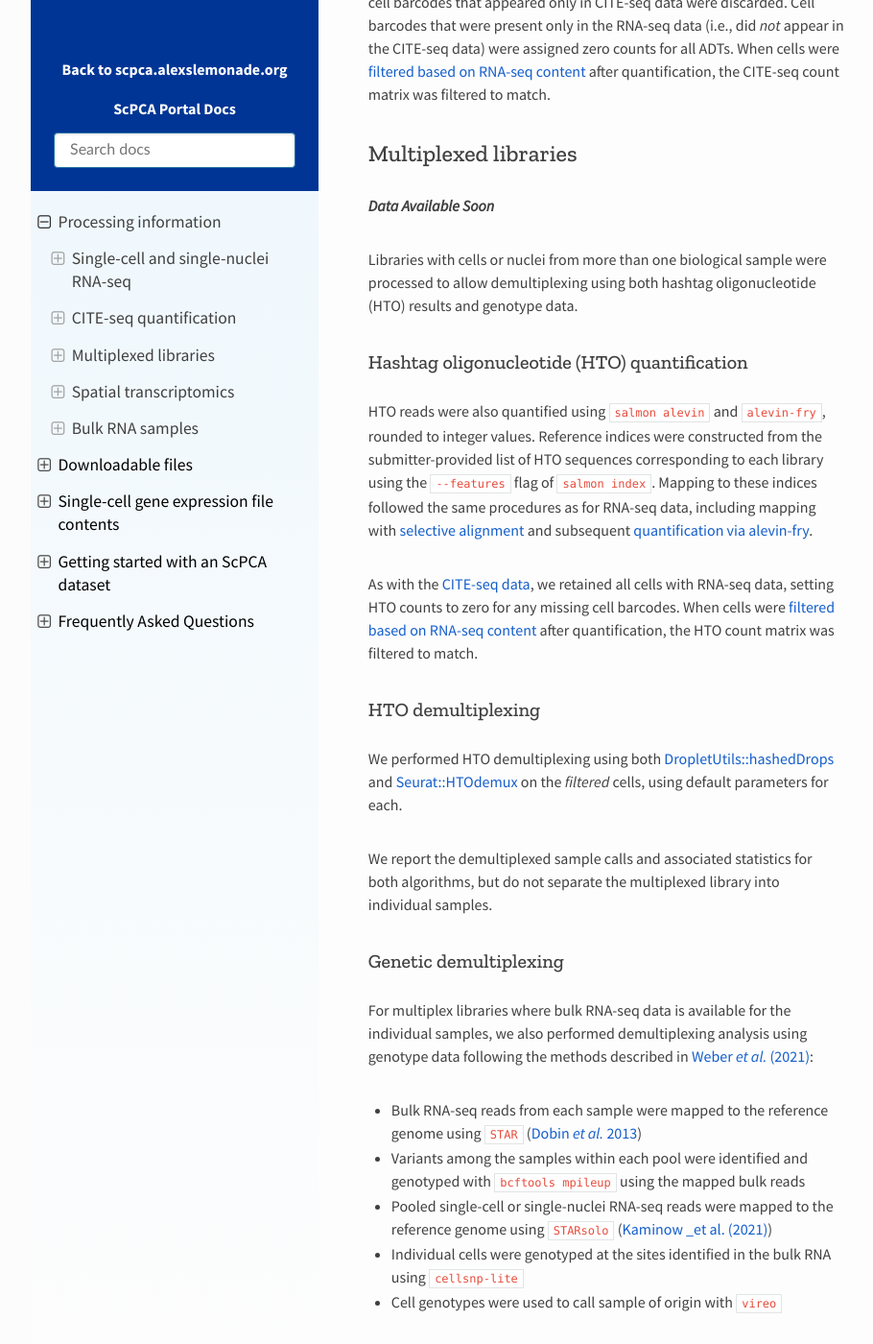
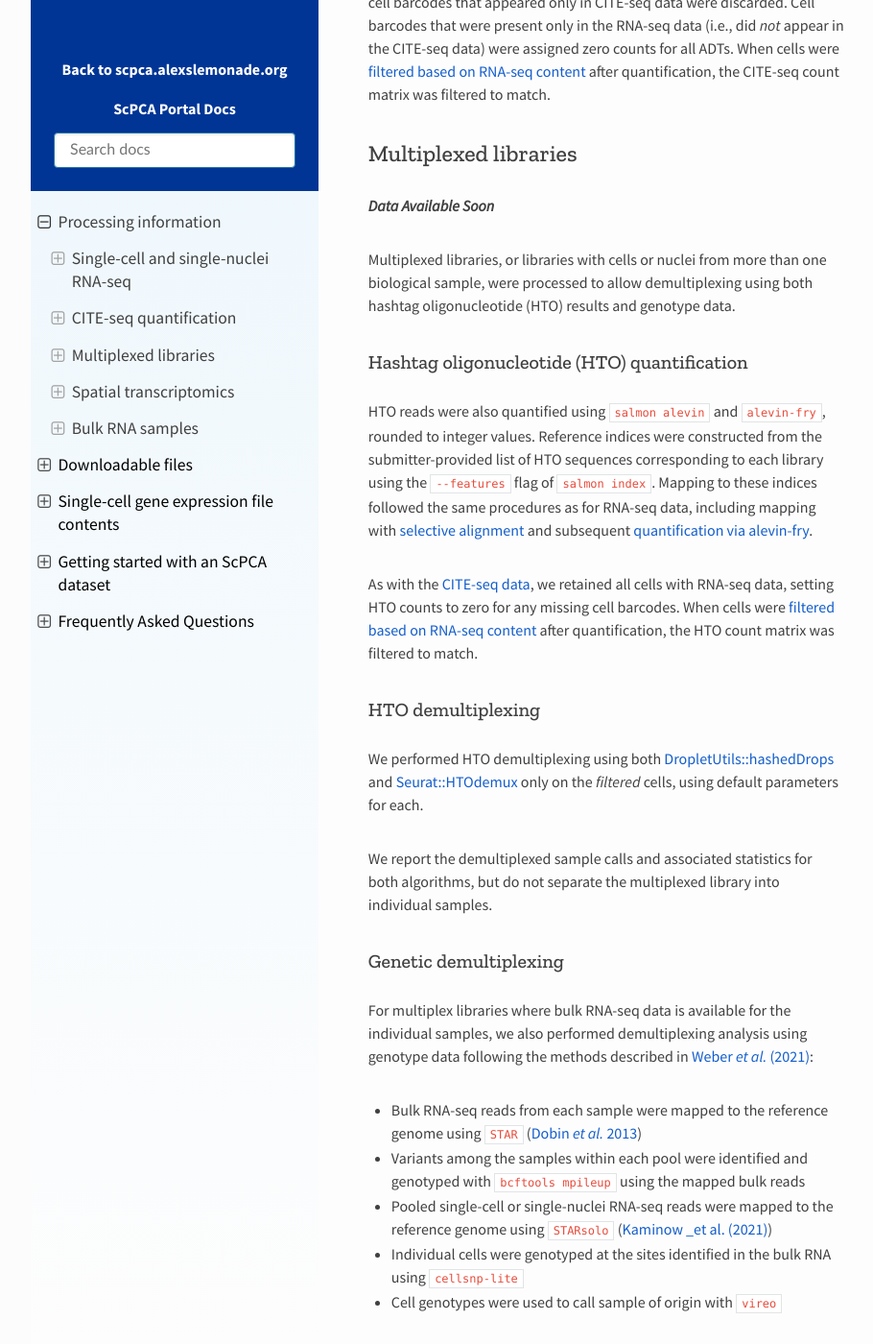
Before and after one commit to DongzeHE/scpca-docs, a Sphinx documentation site: the page built from docs/processing_information.md, in a window 1280 px wide and 1400 px high, scrolled down 2844 px. Shown: the whole window at 96% size, without its empty margins (158-1068 px from the left). Built offline with Sphinx 7.4.7 and the Read the Docs theme 2.0.0, drawn with Linux system fonts in a browser that asks for light colours.

Commit message:
Apply suggestions from code review
Co-authored-by: Ally Hawkins <54039191+allyhawkins@users.noreply.github.com>

```diff
--- a/docs/processing_information.md
+++ b/docs/processing_information.md
@@ -75,7 +75,7 @@ When cells were [filtered based on RNA-seq content](#filtering-cells) after quan
 
 **_Data Available Soon_**
 
-Libraries with cells or nuclei from more than one biological sample were processed to allow demultiplexing using both hashtag oligonucleotide (HTO) results and genotype data.
+Multiplexed libraries, or libraries with cells or nuclei from more than one biological sample, were processed to allow demultiplexing using both hashtag oligonucleotide (HTO) results and genotype data.
 
 ### Hashtag oligonucleotide (HTO) quantification
 
@@ -88,7 +88,7 @@ When cells were [filtered based on RNA-seq content](#filtering-cells) after quan
 
 ### HTO demultiplexing
 
-We performed HTO demultiplexing using both [DropletUtils::hashedDrops](https://rdrr.io/github/MarioniLab/DropletUtils/man/hashedDrops.html) and [Seurat::HTOdemux](https://rdrr.io/github/satijalab/seurat/man/HTODemux.html) on the _filtered_ cells, using default parameters for each.
+We performed HTO demultiplexing using both [DropletUtils::hashedDrops](https://rdrr.io/github/MarioniLab/DropletUtils/man/hashedDrops.html) and [Seurat::HTOdemux](https://rdrr.io/github/satijalab/seurat/man/HTODemux.html) only on the _filtered_ cells, using default parameters for each.
 
 We report the demultiplexed sample calls and associated statistics for both algorithms, but do not separate the multiplexed library into individual samples.
 
```
Also changed, not shown: docs/sce_file_contents.md (+0 -1 lines).
